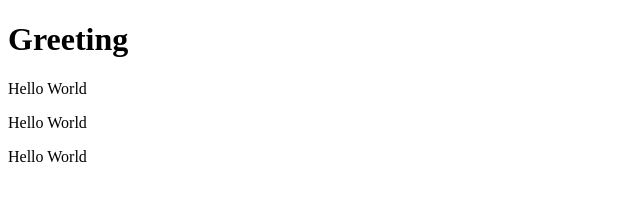
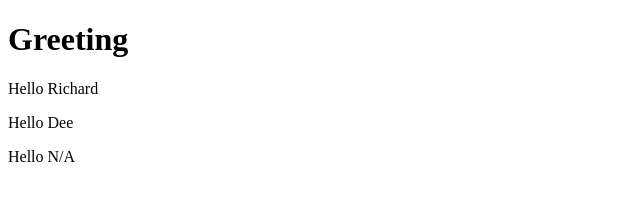
Before and after one commit to webbuyrich/fullstackopen, a React (Create React App) app in the folder part1/: page / in a window 1280 px wide. Shown: the top 216 px of the page, without its empty margins (0-640 px from the left). Built offline with nearby package versions, Linux system fonts and the light colour scheme.

Commit message:
adding props to Hello component, and defining props in App component

```diff
--- a/part1/src/App.js
+++ b/part1/src/App.js
@@ -1,7 +1,8 @@
-const Hello = () =>{
+/* adding props to components */
+const Hello = (props) =>{
   return(
     <div>
-      <p>Hello World</p>
+      <p>Hello {props.name}</p>
     </div>
   )
 }
@@ -13,9 +14,9 @@ const App = () => {
     <div>
       <h1>Greeting</h1>
       {/* render the Hello component inside the App component */}
-      <Hello />
-      <Hello />
-      <Hello />
+      <Hello name="Richard"/>
+      <Hello name="Dee"/>
+      <Hello name="N/A"/>
     </div>
   )
 }
```
